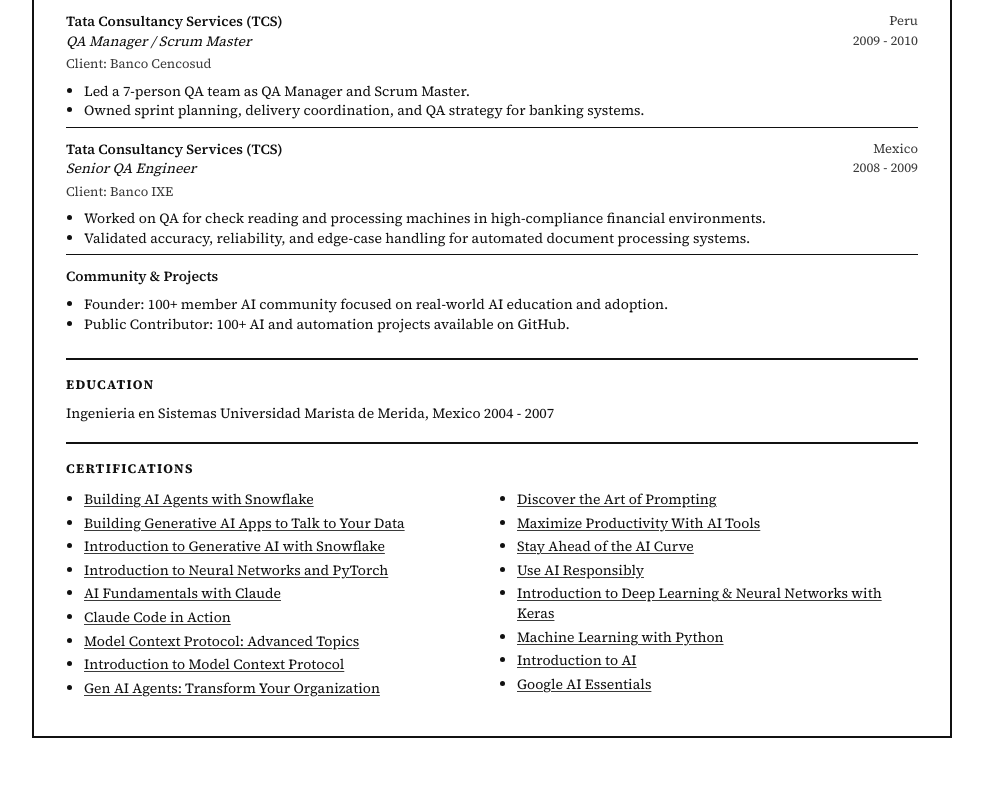
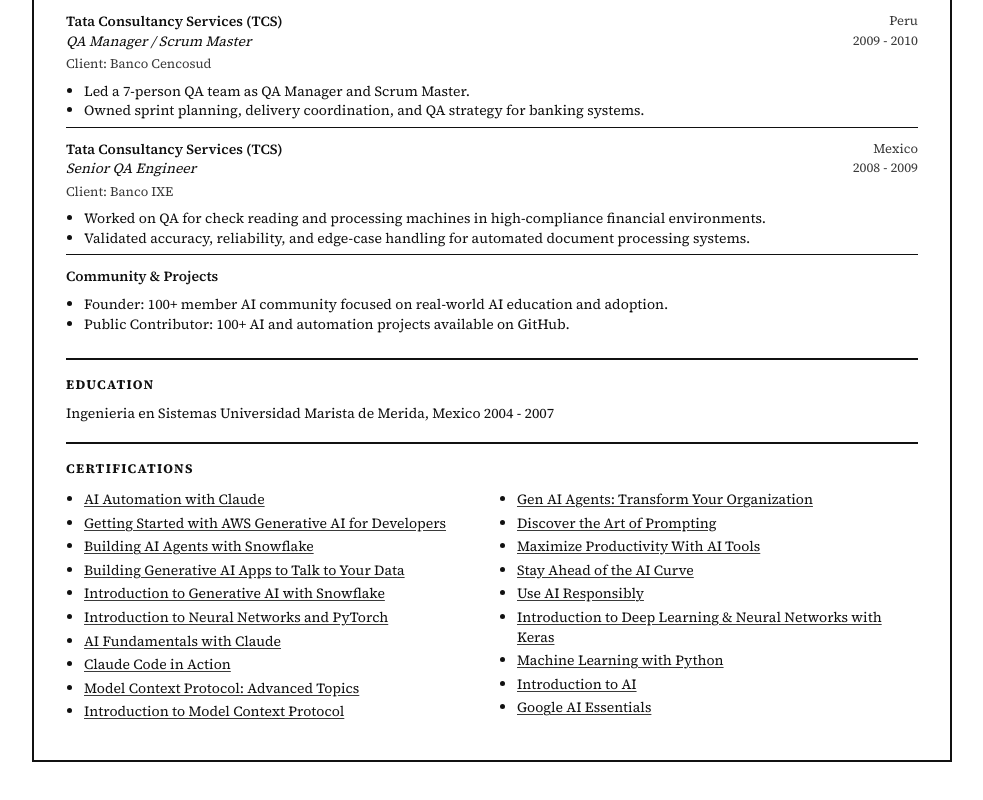
Before and after one commit to Oruga420/amorac-resume, a Next.js app: page / in a window 1280 px wide. Shown: the part 1565-2365 px from the top of the page, without its empty margins (148-1131 px from the left). Built offline with nearby package versions, Linux system fonts and the light colour scheme.

Commit message:
Add AI Automation with Claude and AWS Generative AI certifications

```diff
--- a/app/page.js
+++ b/app/page.js
@@ -7,6 +7,8 @@
   "Phone +1 437 243 3693 | Email: alex@seshwithfriends.org | LinkedIn: linkedin.com/in/amorac/ | Website: eloruga.com | GitHub: github.com/Oruga420";
 
 const certifications = [
+  { name: "AI Automation with Claude", url: "https://www.coursera.org/account/accomplishments/verify/V9OWZ3DYPU1C" },
+  { name: "Getting Started with AWS Generative AI for Developers", url: "https://www.coursera.org/account/accomplishments/verify/YSSCUISHWGUM" },
   { name: "Building AI Agents with Snowflake", url: "https://www.coursera.org/account/accomplishments/verify/O2MRUJXOB5MP" },
   { name: "Building Generative AI Apps to Talk to Your Data", url: "https://www.coursera.org/account/accomplishments/verify/R1LGEZIPKQ7C" },
   { name: "Introduction to Generative AI with Snowflake", url: "https://www.coursera.org/account/accomplishments/verify/JKFOEFAUGCB4" },
```
